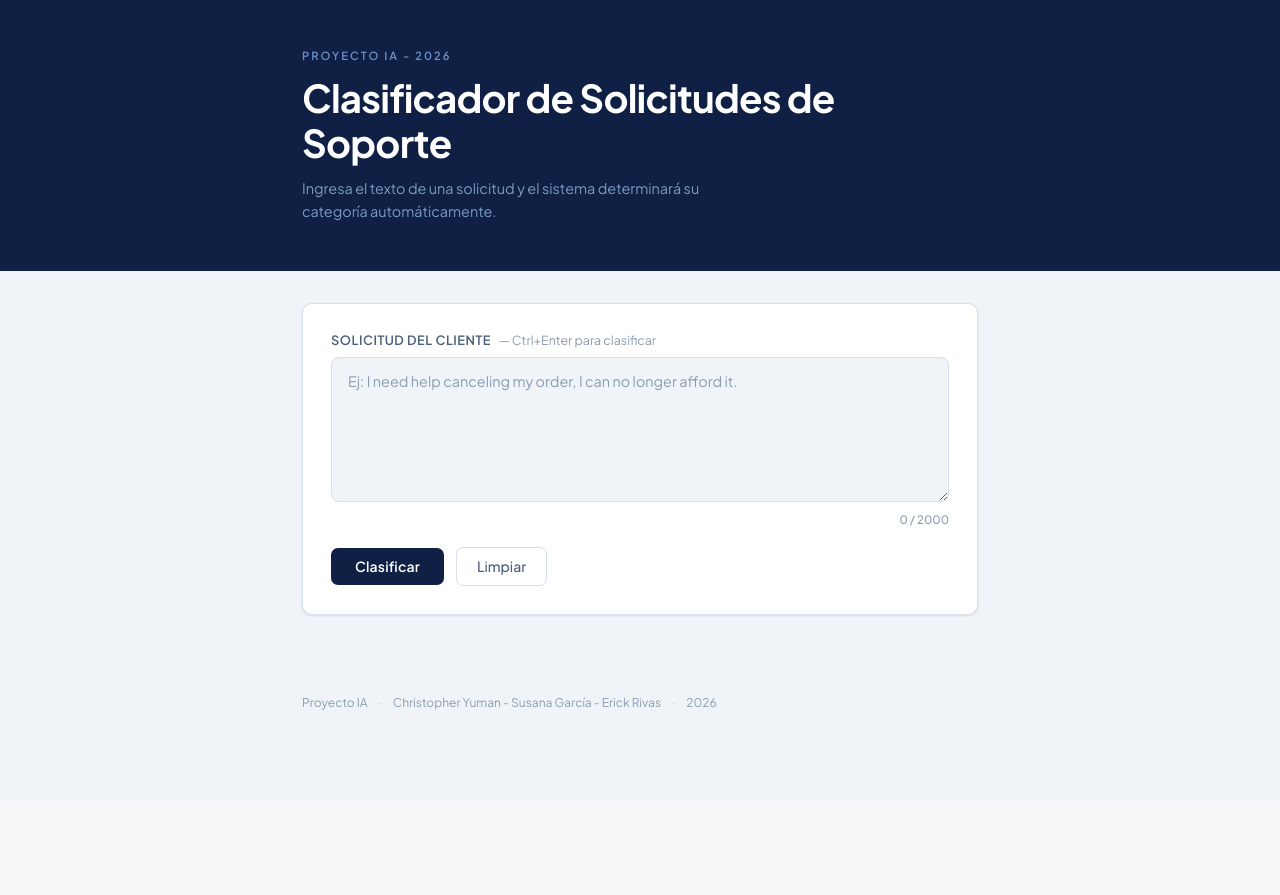
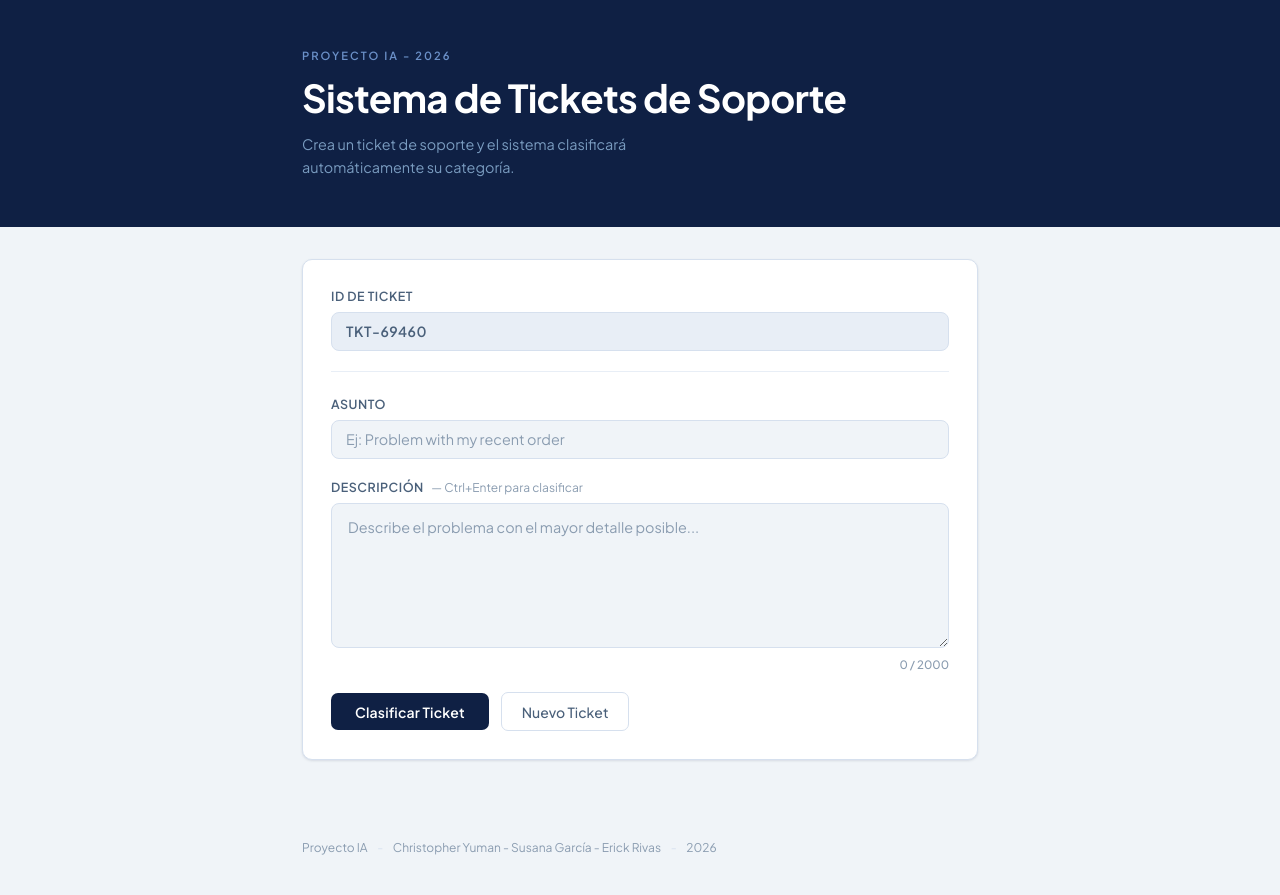
Before and after one commit to erickkrv/proyecto_IA, a FastAPI app: page / in a window 1280 px wide. Before the commit the page ends 710 px from the top, so only its background shows below. Run offline with FastAPI, Linux system fonts and the light colour scheme; parts of the project's set-up code (start-up, migrations or seed data) failed here and were passed over.

Commit message:
añadido id de ticket y asunto del ticket

```diff
--- a/web/static/css/styles.css
+++ b/web/static/css/styles.css
@@ -101,14 +101,29 @@ main {
     box-shadow: var(--shadow-sm);
 }
 
+/* ── Form rows ───────────────────────────────── */
+.form-row {
+    margin-bottom: 1.25rem;
+}
+
+.form-row:last-of-type {
+    margin-bottom: 0;
+}
+
+.divider {
+    border: none;
+    border-top: 1px solid var(--border-light);
+    margin: 0.25rem 0 1.5rem;
+}
+
 /* ── Form label ──────────────────────────────── */
 .field-label {
     display: block;
-    font-size: 0.8rem;
+    font-size: 0.78rem;
     font-weight: 600;
     letter-spacing: 0.04em;
     color: var(--text-mid);
-    margin-bottom: 0.6rem;
+    margin-bottom: 0.5rem;
     text-transform: uppercase;
 }
 
@@ -117,8 +132,46 @@ main {
     text-transform: none;
     letter-spacing: 0;
     color: var(--text-dim);
-    font-size: 0.78rem;
+    font-size: 0.75rem;
     margin-left: 0.3rem;
+}
+
+/* ── Inputs ──────────────────────────────────── */
+.input-readonly {
+    width: 100%;
+    padding: 0.6rem 0.875rem;
+    font-size: 0.875rem;
+    font-family: var(--sans);
+    font-weight: 600;
+    color: var(--text-mid);
+    background: var(--border-light);
+    border: 1.5px solid var(--border);
+    border-radius: 8px;
+    cursor: default;
+    letter-spacing: 0.04em;
+}
+
+.input-text {
+    width: 100%;
+    padding: 0.6rem 0.875rem;
+    font-size: 0.9rem;
+    font-family: var(--sans);
+    color: var(--text);
+    background: var(--bg);
+    border: 1.5px solid var(--border);
+    border-radius: 8px;
+    transition: border-color 0.2s, box-shadow 0.2s, background 0.2s;
+}
+
+.input-text::placeholder {
+    color: var(--text-dim);
+}
+
+.input-text:focus {
+    outline: none;
+    border-color: var(--blue);
+    background: #fff;
+    box-shadow: 0 0 0 3px rgba(37, 99, 235, 0.1);
 }
 
 /* ── Textarea ────────────────────────────────── */
@@ -240,8 +293,22 @@ main {
     background: var(--success-bg);
     border: 1.5px solid var(--success-border);
     border-radius: var(--radius);
-    padding: 1.5rem 1.75rem;
+    padding: 1.25rem 1.75rem 1.5rem;
     box-shadow: var(--shadow-sm);
+}
+
+.resultado-meta {
+    display: flex;
+    align-items: center;
+    justify-content: space-between;
+    margin-bottom: 0.5rem;
+}
+
+.resultado-ticket-id {
+    font-size: 0.75rem;
+    font-weight: 600;
+    color: var(--text-dim);
+    letter-spacing: 0.06em;
 }
 
 .resultado-label {
@@ -250,7 +317,6 @@ main {
     letter-spacing: 0.12em;
     text-transform: uppercase;
     color: var(--blue);
-    margin-bottom: 0.5rem;
 }
 
 .resultado-valor {
--- a/web/static/js/app.js
+++ b/web/static/js/app.js
@@ -1,22 +1,38 @@
-const btnClasificar  = document.getElementById("btn-clasificar");
-const btnLimpiar     = document.getElementById("btn-limpiar");
-const textoInput     = document.getElementById("texto");
-const charCount      = document.getElementById("char-count");
-const seccionResult  = document.getElementById("resultado");
-const categoriaEl    = document.getElementById("categoria");
-const seccionError   = document.getElementById("error");
-const errorMsgEl     = document.getElementById("error-msg");
+const btnClasificar     = document.getElementById("btn-clasificar");
+const btnLimpiar        = document.getElementById("btn-limpiar");
+const ticketIdEl        = document.getElementById("ticket-id");
+const subjectEl         = document.getElementById("subject");
+const descripcionEl     = document.getElementById("descripcion");
+const charCount         = document.getElementById("char-count");
+const seccionResult     = document.getElementById("resultado");
+const resultTicketIdEl  = document.getElementById("resultado-ticket-id");
+const categoriaEl       = document.getElementById("categoria");
+const seccionError      = document.getElementById("error");
+const errorMsgEl        = document.getElementById("error-msg");
+
+// ── Generación de Ticket ID ─────────────────────────────
+function generarTicketId() {
+    const num = Math.floor(10000 + Math.random() * 90000);
+    return `TKT-${num}`;
+}
+
+function nuevoTicketId() {
+    ticketIdEl.value = generarTicketId();
+}
+
+nuevoTicketId();
 
 // ── Contador de caracteres ──────────────────────────────
-textoInput.addEventListener("input", () => {
-    const len = textoInput.value.length;
-    const max = textoInput.maxLength;
+descripcionEl.addEventListener("input", () => {
+    const len = descripcionEl.value.length;
+    const max = descripcionEl.maxLength;
     charCount.textContent = `${len} / ${max}`;
     charCount.classList.toggle("near-limit", len > max * 0.85);
 });
 
 // ── UI helpers ──────────────────────────────────────────
 function mostrarResultado(categoria) {
+    resultTicketIdEl.textContent = ticketIdEl.value;
     categoriaEl.textContent = categoria;
     seccionResult.classList.remove("hidden");
     seccionError.classList.add("hidden");
@@ -40,18 +56,22 @@ function setLoading(activo) {
             '<span class="spinner"></span><span class="btn-text">Clasificando...</span>';
     } else {
         btnClasificar.innerHTML =
-            '<span class="btn-text">Clasificar</span><span class="btn-arrow">→</span>';
+            '<span class="btn-text">Clasificar Ticket</span><span class="btn-arrow">→</span>';
     }
 }
 
 // ── Clasificar ──────────────────────────────────────────
 async function clasificar() {
-    const texto = textoInput.value.trim();
+    const subject     = subjectEl.value.trim();
+    const descripcion = descripcionEl.value.trim();
 
-    if (!texto) {
-        mostrarError("Por favor ingresa una solicitud antes de clasificar.");
+    if (!subject && !descripcion) {
+        mostrarError("Por favor completa al menos el asunto o la descripción del ticket.");
         return;
     }
+
+    // Concatenar asunto y descripción para la clasificación
+    const texto = [subject, descripcion].filter(Boolean).join(" ");
 
     limpiarPantalla();
     setLoading(true);
@@ -79,18 +99,21 @@ async function clasificar() {
     }
 }
 
-function limpiarTodo() {
-    textoInput.value = "";
+// ── Nuevo ticket ────────────────────────────────────────
+function nuevoTicket() {
+    subjectEl.value = "";
+    descripcionEl.value = "";
     charCount.textContent = "0 / 2000";
     charCount.classList.remove("near-limit");
     limpiarPantalla();
-    textoInput.focus();
+    nuevoTicketId();
+    subjectEl.focus();
 }
 
 // ── Eventos ─────────────────────────────────────────────
 btnClasificar.addEventListener("click", clasificar);
-btnLimpiar.addEventListener("click", limpiarTodo);
+btnLimpiar.addEventListener("click", nuevoTicket);
 
-textoInput.addEventListener("keydown", (e) => {
+descripcionEl.addEventListener("keydown", (e) => {
     if (e.key === "Enter" && e.ctrlKey) clasificar();
 });
--- a/web/templates/index.html
+++ b/web/templates/index.html
@@ -4,7 +4,7 @@
 <head>
     <meta charset="UTF-8" />
     <meta name="viewport" content="width=device-width, initial-scale=1.0" />
-    <title>Clasificador de Solicitudes</title>
+    <title>Sistema de Tickets — Soporte</title>
     <link rel="preconnect" href="https://fonts.googleapis.com">
     <link rel="preconnect" href="https://fonts.gstatic.com" crossorigin>
     <link href="https://fonts.googleapis.com/css2?family=Plus+Jakarta+Sans:wght@400;500;600;700&display=swap"
@@ -17,35 +17,57 @@
     <header class="site-header">
         <div class="header-inner">
             <div class="header-eyebrow">Proyecto IA - 2026</div>
-            <h1 class="site-title">Clasificador de Solicitudes de Soporte</h1>
-            <p class="site-subtitle">Ingresa el texto de una solicitud y el sistema determinará su categoría
-                automáticamente.</p>
+            <h1 class="site-title">Sistema de Tickets de Soporte</h1>
+            <p class="site-subtitle">Crea un ticket de soporte y el sistema clasificará automáticamente su categoría.
+            </p>
         </div>
     </header>
 
     <main>
 
         <div class="card">
-            <label for="texto" class="field-label">
-                Solicitud del cliente
-                <span class="field-hint">— Ctrl+Enter para clasificar</span>
-            </label>
-            <textarea id="texto" class="textarea" rows="5"
-                placeholder="Ej: I need help canceling my order, I can no longer afford it."
-                maxlength="2000"></textarea>
-            <div class="textarea-footer">
-                <span id="char-count" class="char-count">0 / 2000</span>
+
+            <!-- Ticket ID -->
+            <div class="form-row">
+                <label for="ticket-id" class="field-label">ID de Ticket</label>
+                <input type="text" id="ticket-id" class="input-readonly" readonly />
             </div>
+
+            <div class="divider"></div>
+
+            <!-- Subject -->
+            <div class="form-row">
+                <label for="subject" class="field-label">Asunto</label>
+                <input type="text" id="subject" class="input-text" placeholder="Ej: Problem with my recent order"
+                    maxlength="150" />
+            </div>
+
+            <!-- Description -->
+            <div class="form-row">
+                <label for="descripcion" class="field-label">
+                    Descripción
+                    <span class="field-hint">— Ctrl+Enter para clasificar</span>
+                </label>
+                <textarea id="descripcion" class="textarea" rows="5"
+                    placeholder="Describe el problema con el mayor detalle posible..." maxlength="2000"></textarea>
+                <div class="textarea-footer">
+                    <span id="char-count" class="char-count">0 / 2000</span>
+                </div>
+            </div>
+
             <div class="actions">
                 <button id="btn-clasificar" class="btn-primary">
-                    <span class="btn-text">Clasificar</span>
+                    <span class="btn-text">Clasificar Ticket</span>
                 </button>
-                <button id="btn-limpiar" class="btn-secondary">Limpiar</button>
+                <button id="btn-limpiar" class="btn-secondary">Nuevo Ticket</button>
             </div>
         </div>
 
         <section id="resultado" class="resultado hidden" aria-live="polite">
-            <div class="resultado-label">Categoría predicha</div>
+            <div class="resultado-meta">
+                <span id="resultado-ticket-id" class="resultado-ticket-id"></span>
+                <span class="resultado-label">Categoría predicha</span>
+            </div>
             <div id="categoria" class="resultado-valor"></div>
         </section>
 
```
Also changed, not shown: README.md.
